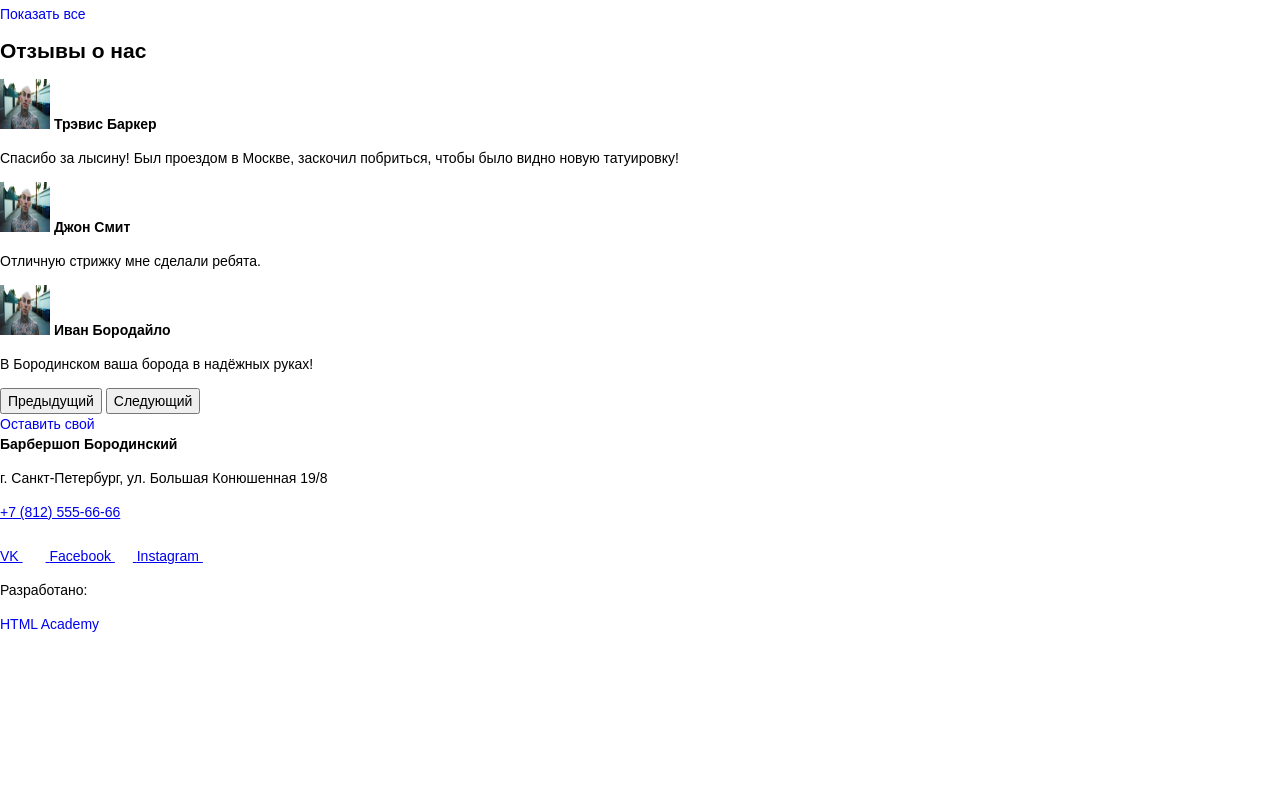
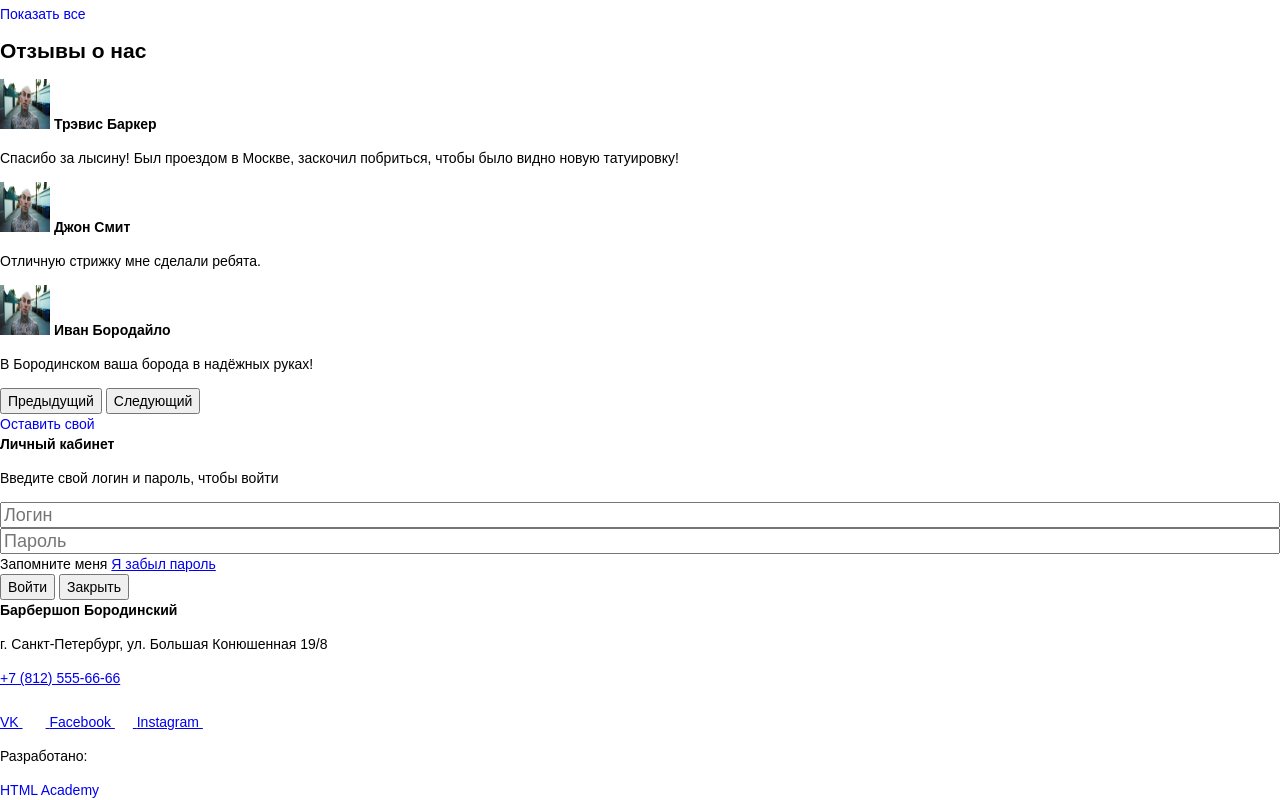
Before and after one commit to rustamyusupov/barbershop, a website: page src/index.html in a window 1280 px wide. Shown: the part 1127-1927 px from the top of the page. Before the commit the page ends 1761 px from the top, so only its background shows below. Drawn offline with nearby package versions, Linux system fonts and the light colour scheme; files that its build step writes are made by us from their sources.

Commit message:
сделал разметку формы входа

```diff
--- a/src/index.html
+++ b/src/index.html
@@ -160,6 +160,30 @@
     </section>
 
 
+    <div class="modal-personal">
+      <header class="modal-personal__header">
+        <b class="modal-personal__title">Личный кабинет</b>
+        <p class="modal-personal__text">Введите свой логин и пароль, чтобы войти</p>
+      </header>
+
+      <form class="modal-login" action="#" method="post">
+        <div class="modal-login__user">
+          <input type="text" class="modal-login__user-login" placeholder="Логин">
+          <input type="text" class="modal-login__user-password" placeholder="Пароль">
+        </div>
+
+        <div class="modal-login__settings">
+          <input class="modal-login__field" type="checkbox" name="remember" id="remember">
+          <label class="modal-login__caption" for="remember">Запомните меня</label>
+          <a class="modal-login__foggot" href="#">Я забыл пароль</a>
+        </div>
+
+        <button class="btn btn--submit" type="submit">Войти</button>
+        <button class="btn" type="button">Закрыть</button>
+      </form>
+    </div>
+
+
     <footer class="footer">
       <section class="contacts">
         <b class="contacts__title">Барбершоп Бородинский</b>
```
